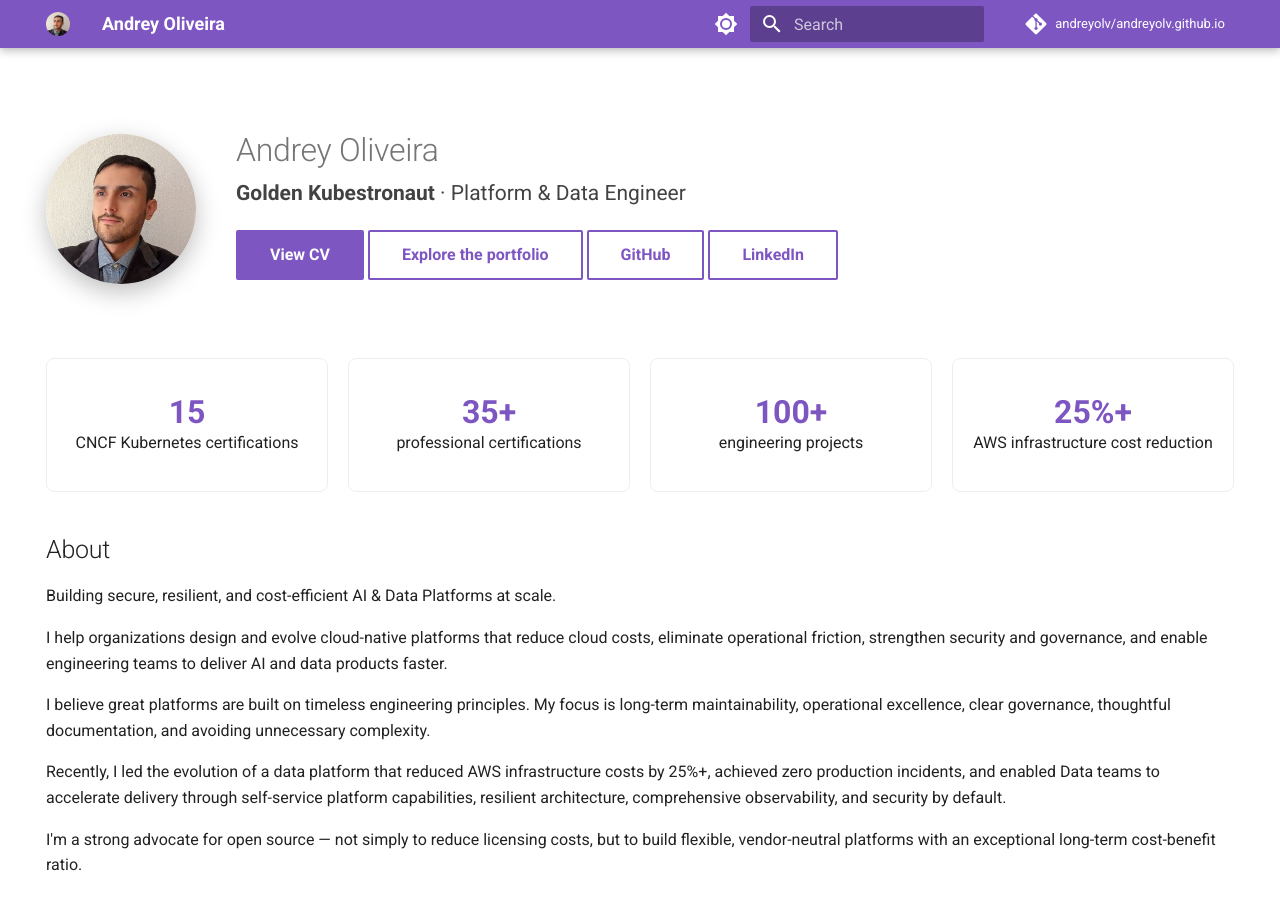
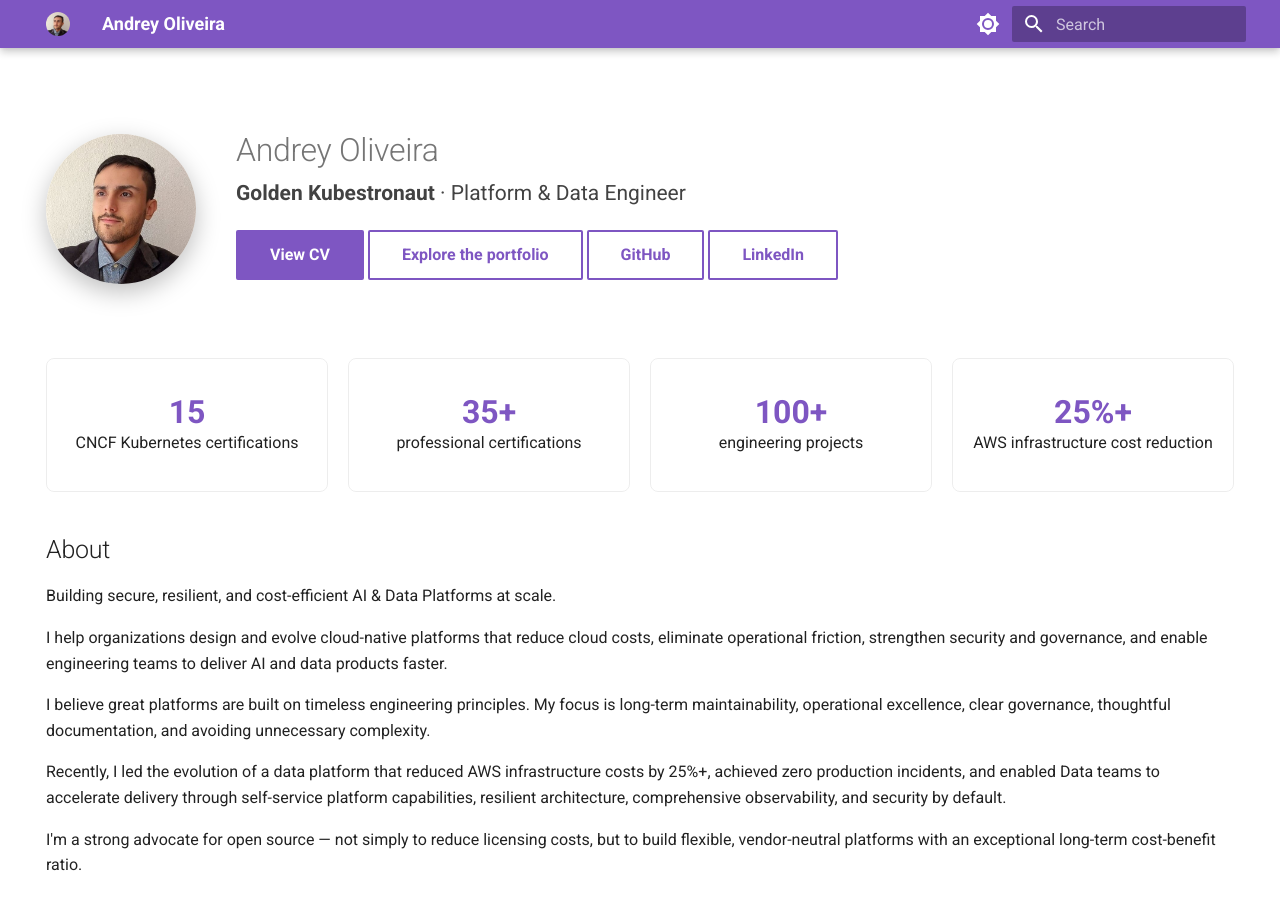
Before and after one commit to andreyolv/andreyolv.github.io, an MkDocs documentation site: the page built from docs/index.md, in a window 1280 px wide and 900 px high. Built offline with MkDocs 1.6.1 and Material for MkDocs 9.7.7, drawn with Linux system fonts in a browser that asks for light colours; comment, search, counter and statistics services are not loaded.

Commit message:
fix: remove repo_name/repo_url do cabeçalho (sumir o 'andreyolv/andreyolv.github.io 0 0' do topo)

```diff
--- a/mkdocs.yml
+++ b/mkdocs.yml
@@ -8,8 +8,6 @@ site_description: Platform & Data Engineering — CV, projects and technical por
 site_author: Andrey Oliveira
 site_url: https://andreyolv.github.io/
 
-repo_name: andreyolv/andreyolv.github.io
-repo_url: https://github.com/andreyolv/andreyolv.github.io
 edit_uri: edit/main/docs/
 
 docs_dir: docs
```
